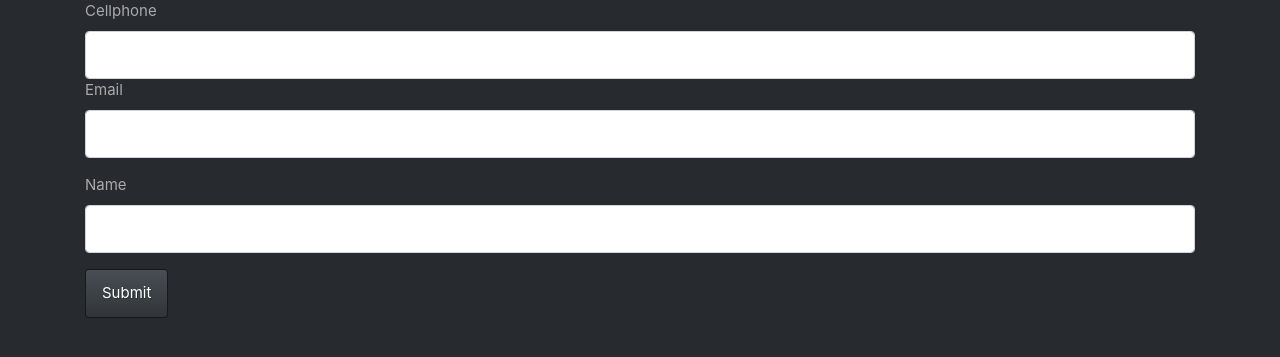
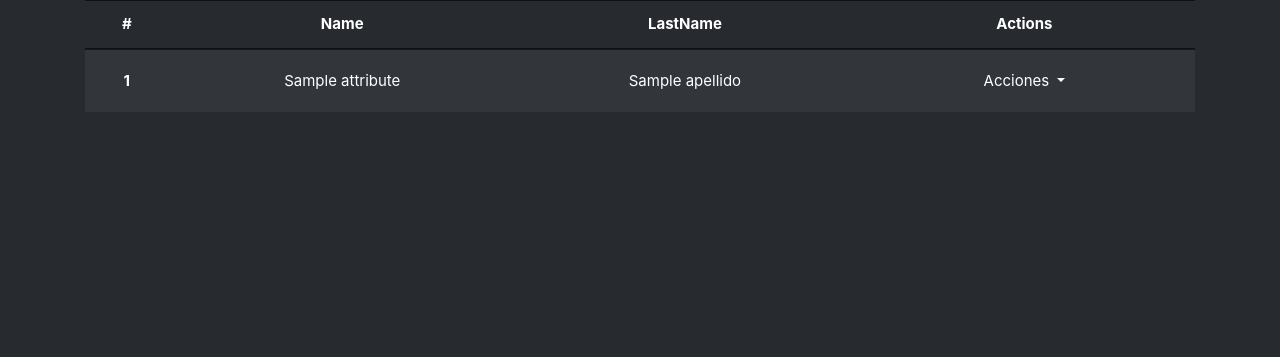
Before and after one commit to alexis2013/chess, a Flask app: template templates/index.html in a window 1280 px wide. Shown: the top 357 px of the page. Run offline with Flask 2, Linux system fonts and the light colour scheme; the template is opened without the code that fills it: most values are stand-ins (such as "Sample title", 1, 10 or a date in 2020); some libraries are stand-ins or nearby versions.

Commit message:
adding endpoints and front

```diff
--- a/main.py
+++ b/main.py
@@ -1,20 +1,39 @@
-from flask import Flask, render_template, request, redirect, url_for, flash, session
+import requests
+from flask import Flask, render_template, request, redirect, url_for, flash, session, json
+from api.models.models import *
 
-app = Flask(__name__)
-app.debug = 'debug'
+def create_app():
+    app = Flask(__name__)
+    app.config['DEBUG'] = True
+    app.config["SQLALCHEMY_TRACK_MODIFICATIONS"] = False
+    with app.app_context():
+        from api.api import blue
+        from api.models.models import db
+
+        app.register_blueprint(blue)
+    return app
+
+
+app = create_app()
+app.config['SQLALCHEMY_DATABASE_URI'] = 'sqlite:///test.db'
+
+db = SQLAlchemy(app)
 
 
 @app.route('/')
-def indice():
-    return render_template('index.html')
+def index():
+    data = requests.get(url_for("blue.cliente_list", _external=True)).json()
+    return render_template("index.html", data=data)
 
 
-@app.route('/form-data', methods=['POST'])
-def formulario():
+@app.route('/clients', methods=['GET','POST'])
+def clients():
     if request.method == 'POST':
-        print(request)
+        print(json.loads(request.get_data()))
+        #data = {"nombre": request.form.get("name"), "apellido": request.form.get("apellido")}
+        #requests.patch(url_for("blue.cliente_detail", _external=True, id=request.form.get("id")),data=data)
 
-    return url_for('/')
+    return redirect(url_for("index"))
 
 
 if __name__ == '__main__':
--- a/templates/index.html
+++ b/templates/index.html
@@ -2,21 +2,74 @@
 {% block body %}
 
 <div class="container">
-<form action="/form-data" method="POST">
-  <div class="s">
-    <label for="cellphone" class="form-label">Cellphone</label>
-    <input type="number" class="form-control" name='cellphone' id="cellphone">
-  </div>
-  <div class="mb-3">
-    <label for="email" class="form-label">Email</label>
-    <input type="email" class="form-control" id="email" name='email'>
-  </div>
-  <div class="mb-3">
-    <label for="name" class="form-label">Name</label>
-    <input type="tect" class="form-control" id="name" name='name'>
-  </div>
-  <button type="submit" class="btn btn-primary">Submit</button>
-</form>
+  <table class="table table-striped table-hover">
+    <thead>
+      <tr>
+        <th class="align-middle text-center" scope="col">#</th>
+        <th class="align-middle text-center" scope="col">Name</th>
+        <th class="align-middle text-center" scope="col">LastName</th>
+        <th class="align-middle text-center" scope="col">Actions</th>
+      </tr>
+    </thead>
+    <tbody>
+    {% for client in data.data %}
+      <tr>
+        <th class="align-middle text-center" scope="row">{{client.id}}</th>
+        <td class="align-middle text-center">{{client.attributes.nombre}}</td>
+        <td class="align-middle text-center">{{client.attributes.apellido}}</td>
+        <td class="align-middle text-center">
+          <div class="nav-item dropdown">
+            <a class="nav-link dropdown-toggle" id="navbarDropdownMenuLink" role="button" data-bs-toggle="dropdown" aria-expanded="false">
+              Acciones
+            </a>
+            <ul class="dropdown-menu" aria-labelledby="dropdownMenuLink">
+
+
+              <li>
+                <button type="button" class="dropdown-item" data-bs-toggle="modal" data-bs-target="#modal-client-{{client.id}}">
+                  Update Information
+                </button>
+              </li>
+            </ul>
+          </div>
+        </td>
+      </tr>
+
+  <!-- Modal Cliente -->
+
+<div class="modal fade" id="modal-client-{{client.id}}" tabindex="-1" aria-labelledby="exampleModalLabel" aria-hidden="true">
+    <div class="modal-dialog">
+        <div class="modal-content">
+            <div class="modal-header">
+                <h5 class="modal-title" >Update Information</h5>
+                <button type="button" class="close" data-bs-dismiss="modal" aria-label="Close">&times;</button>
+            </div>
+            <div class="modal-body">
+                <form id="form_client" action="/clients" method="POST">
+                    <div class="form-group">
+                        <label for="name">Name </label>
+                        <input name="name" id="name" class="form-control" value="{{client.attributes.nombre}}" type="text" aria-label="input">
+                    </div>
+                    <div class="form-group">
+                        <label for="lastname">Last Name</label>
+                        <input name="lastname" id="lastname" class="form-control" type="text" value="{{client.attributes.apellido}}">
+                    </div>
+                    <input name="id" id="id" class="form-control" type="text" hidden value="{{client.id}}">
+                    <div class="modal-footer">
+                        <button type="submit" class="btn btn-primary">Save</button>
+                        <button type="button" class="btn btn-secondary" data-bs-dismiss="modal">Close</button>
+                  </div>
+                </form>
+            </div>
+        </div>
+    </div>
+</div>
+
+<!-- Fin Modal -->
+
+      {% endfor %}
+    </tbody>
+  </table>
 </div>
 
 
```
Also changed, not shown: api/api.py (+10 -1 lines), api/models/models.py (renamed from models/models.py, +30 -11 lines), api/resources.py (added, +15 -0 lines), api/schema/schema.py (added, +51 -0 lines), requirements.txt (+10 -2 lines), test.db (added).
